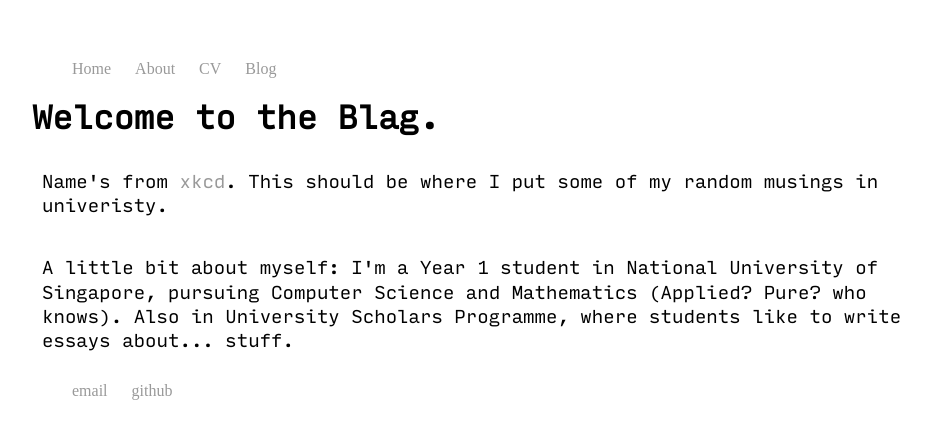
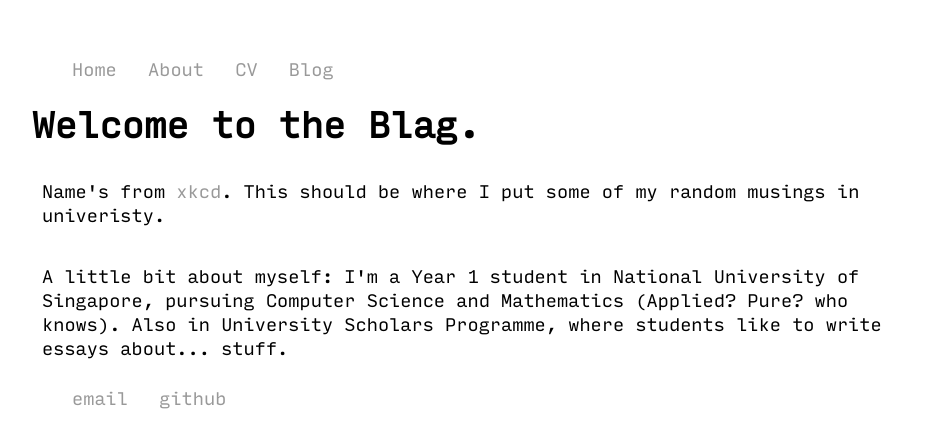
Before and after one commit to theodoreleebrant/theodoreleebrant.github.io, a Jekyll site: the page built from index.html, in a window 1280 px wide. Shown: the top 448 px of the page, without its empty margins (96-1027 px from the left). Built offline with Jekyll 4.4.1, drawn with Linux system fonts in a browser that asks for light colours.

Commit message:
Change font to Input, alight right for nav and footer

```diff
--- a/css/main.css
+++ b/css/main.css
@@ -9,23 +9,23 @@
 body {
     margin: 60px auto;
     width: 80%;
+    font-family:'InputMono', 'Ubuntu Mono';
+    font-size:110%;
 }
+
 nav ul, footer ul, p, {
-    font-family:'InputMono', 'Ubuntu Mono';
+    float: right;
     padding: 0px;
     list-style: none;
     font-weight: bold;
 }
 p {
-    font-family:'InputMono', 'Ubuntu Mono';
     padding: 10px;
     list-style: none;
     line-height:135%;
-    font-size: 18px;
     max-width: 50em;
 }
 h1, h2, h3, h4, h5, h6 {
-    font-family:'InputMono', 'Ubuntu Mono';
     padding: 0px;
     list-style: none;
 }
```
